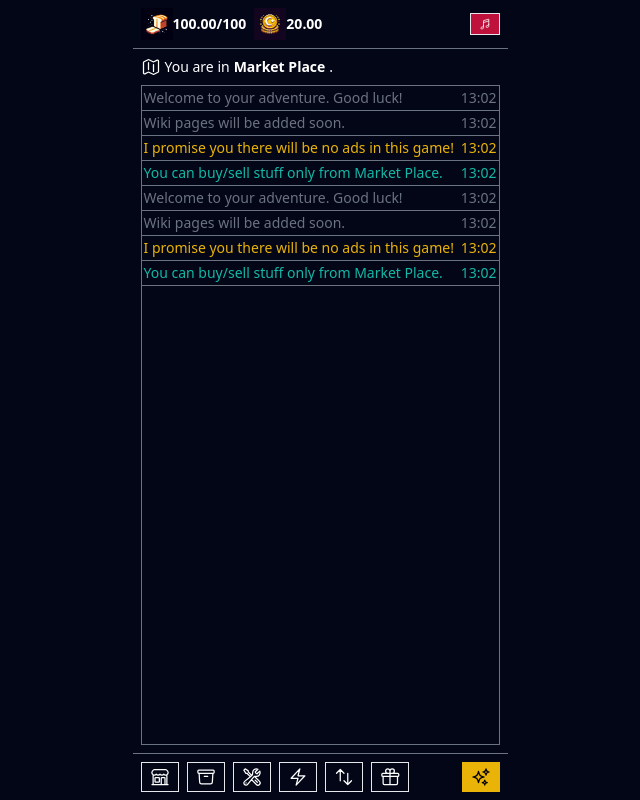
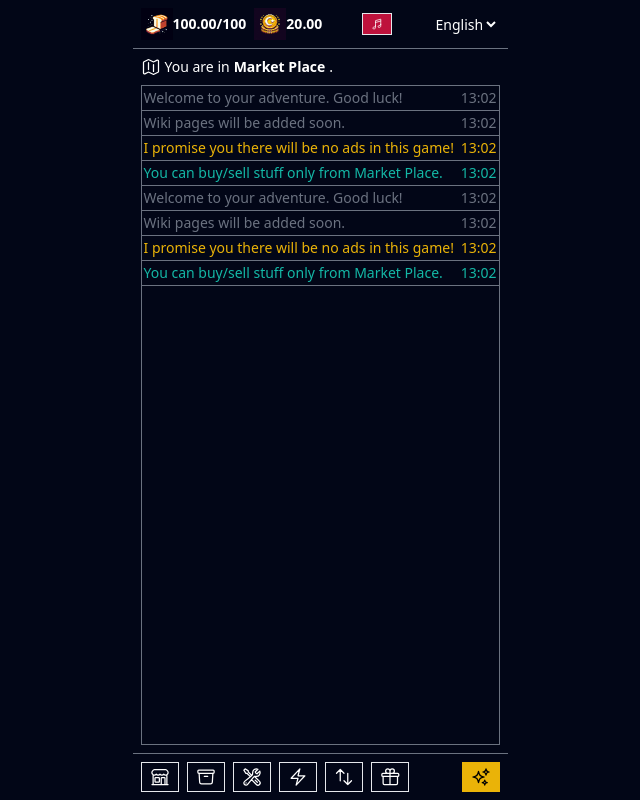
Before and after one commit to vsonmez/eternal-harvest, a React (Create React App) app: page / in a window 1280 px wide. Shown: the whole page, without its empty margins (320-960 px from the left). Built offline with nearby package versions, Linux system fonts and the light colour scheme.

Commit message:
language select added

```diff
--- /dev/null
+++ b/src/ui/header/header-language-select.component.tsx
@@ -0,0 +1,22 @@
+import React from "react";
+
+const HeaderLanguageSelect = () => {
+  const [language, setLanguage] = React.useState<"en" | "tr">("en");
+
+  const onSelectLanguage = (language: "en" | "tr") => {
+    localStorage.setItem("language", language);
+    setLanguage(language);
+  };
+
+  React.useEffect(() => {
+    localStorage.getItem("language") ? setLanguage(localStorage.getItem("language") as "en" | "tr") : setLanguage("en");
+  }, []);
+  return (
+    <select value={language} onChange={(e) => onSelectLanguage(e.target.value as "en" | "tr")} className="bg-slate-950 ">
+      <option value="en">English</option>
+      <option value="tr">Türkçe</option>
+    </select>
+  );
+};
+
+export default React.memo(HeaderLanguageSelect);
--- a/src/ui/header/header.component.tsx
+++ b/src/ui/header/header.component.tsx
@@ -2,6 +2,7 @@ import React from "react";
 import BgSoundComponent from "../bg-sound.component";
 import HeaderHungerComponent from "./header-hunger.component";
 import HeaderGoldComponent from "./header-gold.component";
+import HeaderLanguageSelectComponent from "./header-language-select.component";
 
 const Header = () => {
   return (
@@ -11,6 +12,7 @@ const Header = () => {
         <HeaderGoldComponent />
       </div>
       <BgSoundComponent />
+      <HeaderLanguageSelectComponent />
     </header>
   );
 };
```
